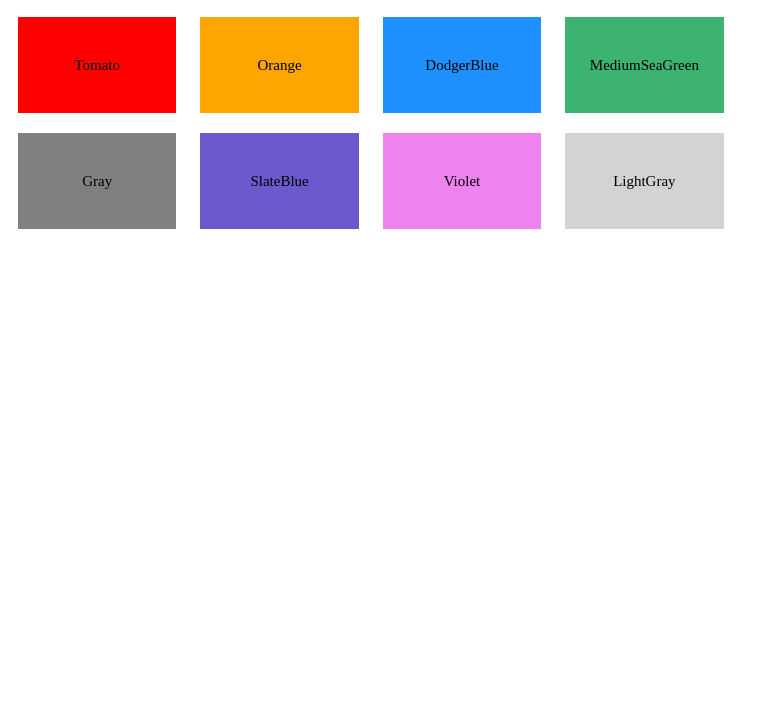
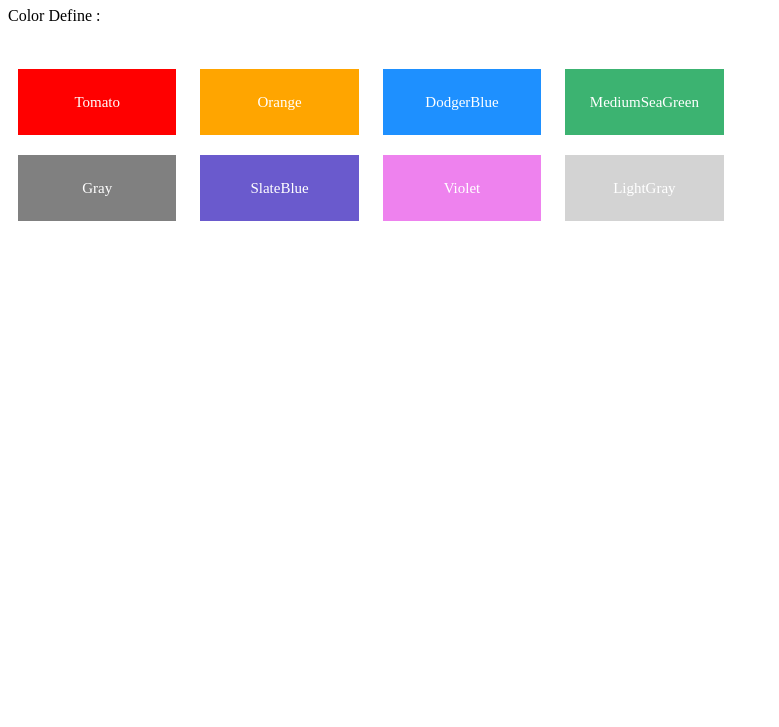
Before and after one commit to suyunann/Repo, a plain HTML site: page htmlcode.html in a window 1280 px wide. Shown: the part 73-800 px from the top of the page, without its empty margins (0-779 px from the left). Drawn offline with Linux system fonts and the light colour scheme.

Commit message:
Add files via upload

```diff
--- a/htmlcode.html
+++ b/htmlcode.html
@@ -4,13 +4,14 @@
         box-sizing: inherit;
         font-size: 15px;
         padding: 8px 16px;
-        display:inline-block;
+        display: inline-block;
         width: 10%;
-        height: 80px;
-        line-height: 80px;
+        height: 50px ;
+        line-height: 50px;
         margin: 10px;
         background-color: red;
         text-align: center;
+        color: white;
     }
     .Orange{
         box-sizing: inherit;
@@ -18,11 +19,12 @@
         padding: 8px 16px;
         display:inline-block;
         width: 10%;
-        height: 80px;
-        line-height: 80px;
+        height: 50px;
+        line-height: 50px;
         margin: 10px;
         background-color: orange;
         text-align: center;
+        color: white;
     }
     .DodgerBlue{
         box-sizing: inherit;
@@ -30,11 +32,12 @@
         padding: 8px 16px;
         display:inline-block;
         width: 10%;
-        height: 80px;
-        line-height: 80px;
+        height: 50px;
+        line-height: 50px;
         margin: 10px;
         background-color: dodgerblue;
         text-align: center;
+        color: white;
     }
     .MediumSeaGreen{
         box-sizing: inherit;
@@ -42,11 +45,12 @@
         padding: 8px 16px;
         display:inline-block;
         width: 10%;
-        height: 80px;
-        line-height: 80px;
+        height: 50px;
+        line-height: 50px;
         margin: 10px;
         background-color: mediumseagreen;
         text-align: center;
+        color: white;
     }
     .Gray{
         box-sizing: inherit;
@@ -54,11 +58,12 @@
         padding: 8px 16px;
         display:inline-block;
         width: 10%;
-        height: 80px;
-        line-height: 80px;
+        height: 50px;
+        line-height: 50px;
         margin: 10px;
         background-color: gray;
         text-align: center;
+        color: white;
     }
     .SlateBlue{
         box-sizing: inherit;
@@ -66,11 +71,12 @@
         padding: 8px 16px;
         display:inline-block;
         width: 10%;
-        height: 80px;
-        line-height: 80px;
+        height: 50px;
+        line-height: 50px;
         margin: 10px;
         background-color: slateblue;
         text-align: center;
+        color: white;
     }
     .Violet{
         box-sizing: inherit;
@@ -78,11 +84,12 @@
         padding: 8px 16px;
         display:inline-block;
         width: 10%;
-        height: 80px;
-        line-height: 80px;
+        height: 50px;
+        line-height: 50px;
         margin: 10px;
         background-color: violet;
         text-align: center;
+        color: white;
     }
     .LightGray{
         box-sizing: inherit;
@@ -90,20 +97,24 @@
         padding: 8px 16px;
         display:inline-block;
         width: 10%;
-        height: 80px;
-        line-height: 80px;
+        height: 50px;
+        line-height: 50px;
         margin: 10px;
         background-color: lightgray;
         text-align: center;
+        color: white;
 
     }
 </style>
 <html>
     <head>
-        <title>Color</title>
+        <title>CSSColorNames</title>
     </head>
         <body>
-            <h1>Color</h1>
+            <h1>CSS Color Names</h1>
+            <p>Color Define :</p>
+            <br>
+
             <div>
                 <div class="Tomato">Tomato</div>
                 <div class="Orange">Orange</div>
```
